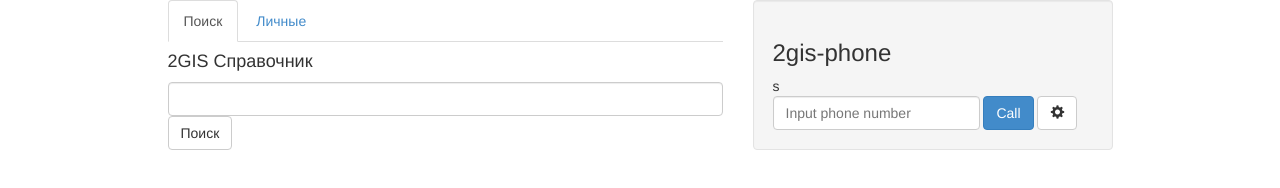
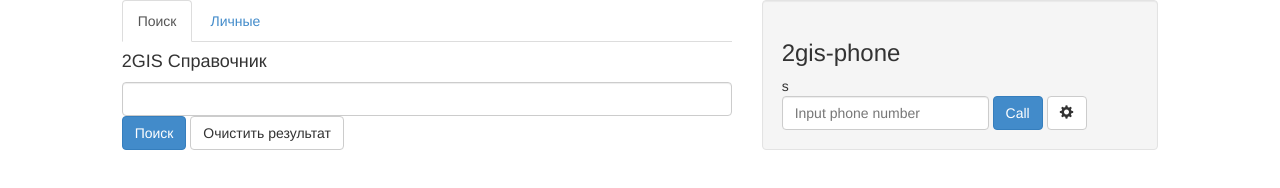
Before and after one commit to antirek/2gis-phone, a website: page index.html in a window 1280 px wide. Drawn offline with Linux system fonts and the light colour scheme.

Commit message:
change html layout

```diff
--- a/includes/project.js
+++ b/includes/project.js
@@ -66,17 +66,21 @@
         initPhone();
     });
 
+    $("#clear").on('click', function(){
+        $("#results").html("");
+    });
+
     var startSearch = function () {
         var search = $("#search").val();
         $("#results").html("");
         //console.log(search)
 
-
+        /*
         var url = 'http://catalog.api.2gis.ru/search?what=' +
             search + '&where=Красноярск&version=1.3&key=rusjdw2920';
+        */
 
-
-        //var url = 'data.json';
+        var url = 'data.json';
 
         $.getJSON(url, function (data) {
             console.log(data);
--- a/index.html
+++ b/index.html
@@ -18,9 +18,9 @@
     </head>
 
     <body>
-    <div class="container">
+    <div class="container-fluid">
         <div class="row">
-            <div class="col-md-6 col-md-offset-1">
+            <div class="col-md-6 col-xs-12 col-md-offset-1">
 
 
                 <ul class="nav nav-tabs" role="tablist" id="myTab">
@@ -32,12 +32,15 @@
                 <div class="tab-content">
                   <div role="tabpanel" class="tab-pane active" id="home">
 
+
                     <h4>2GIS Справочник</h4>
 
+
                     <input type="text" id="search" class="form-control col-md-1">
-                    <a href="#" id="searchSubmit" class="btn btn-default">Поиск</a>
+                    <a href="#" id="searchSubmit" class="btn btn-primary">Поиск</a>
 
 
+                    <a href="#" id="clear" class="btn btn-default">Очистить результат</a>
                     <div id="results"></div>
 
 
@@ -61,7 +64,7 @@
 
             </div>
 
-            <div class="col-md-4">
+            <div class="col-md-4 col-xs-12">
 
                 <audio id="localAudio" style="display:none;"></audio>
 
```
